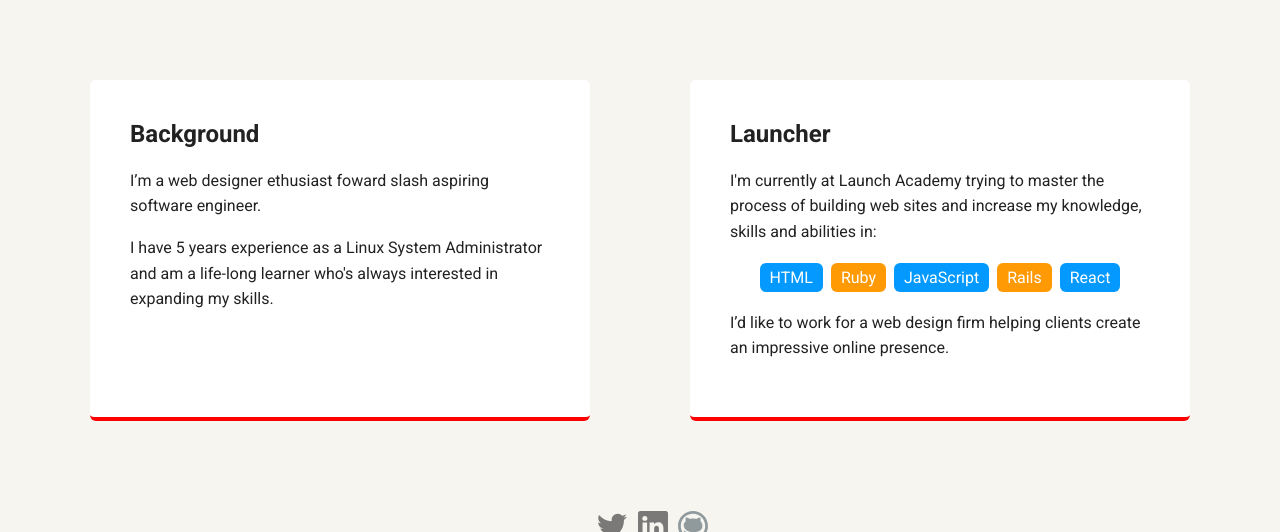
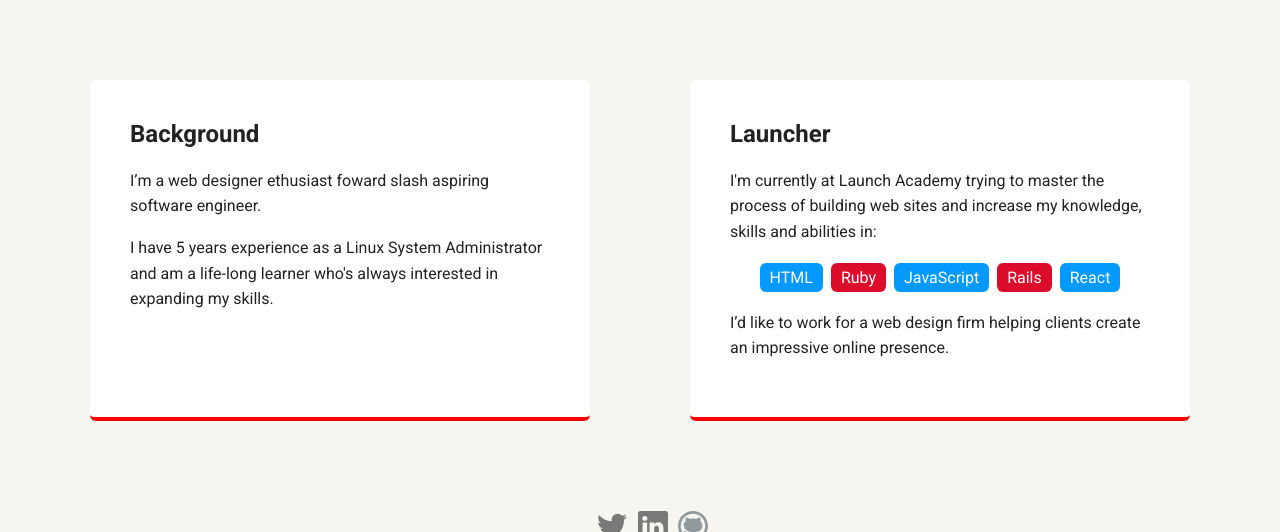
Before and after one commit to silvac1/javascript-resume-app, a PHP site: page /index.html in a window 1280 px wide. Shown: the part 450-982 px from the top of the page. Run offline with PHP 8.4, Linux system fonts and the light colour scheme; some web fonts are replaced.

Commit message:
changed button color

```diff
--- a/style.css
+++ b/style.css
@@ -108,7 +108,7 @@ ul.skills {
 .skills li {
   border-radius: 6px;
   display: inline-block;
-  background: #ff9904;
+  background: #dc0d2a;
   color: white;
   padding: 5px 10px;
   margin: 2px;
```
